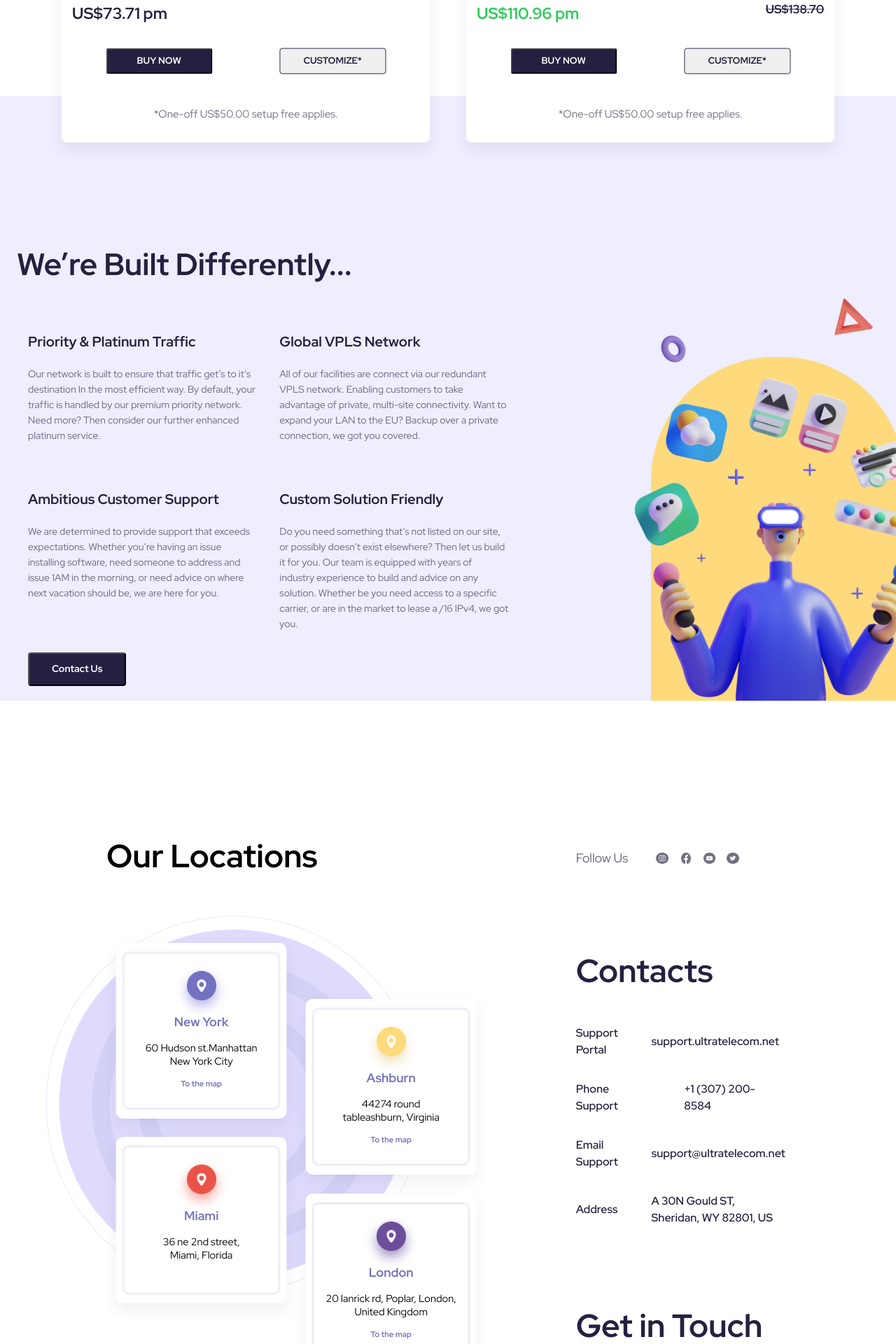
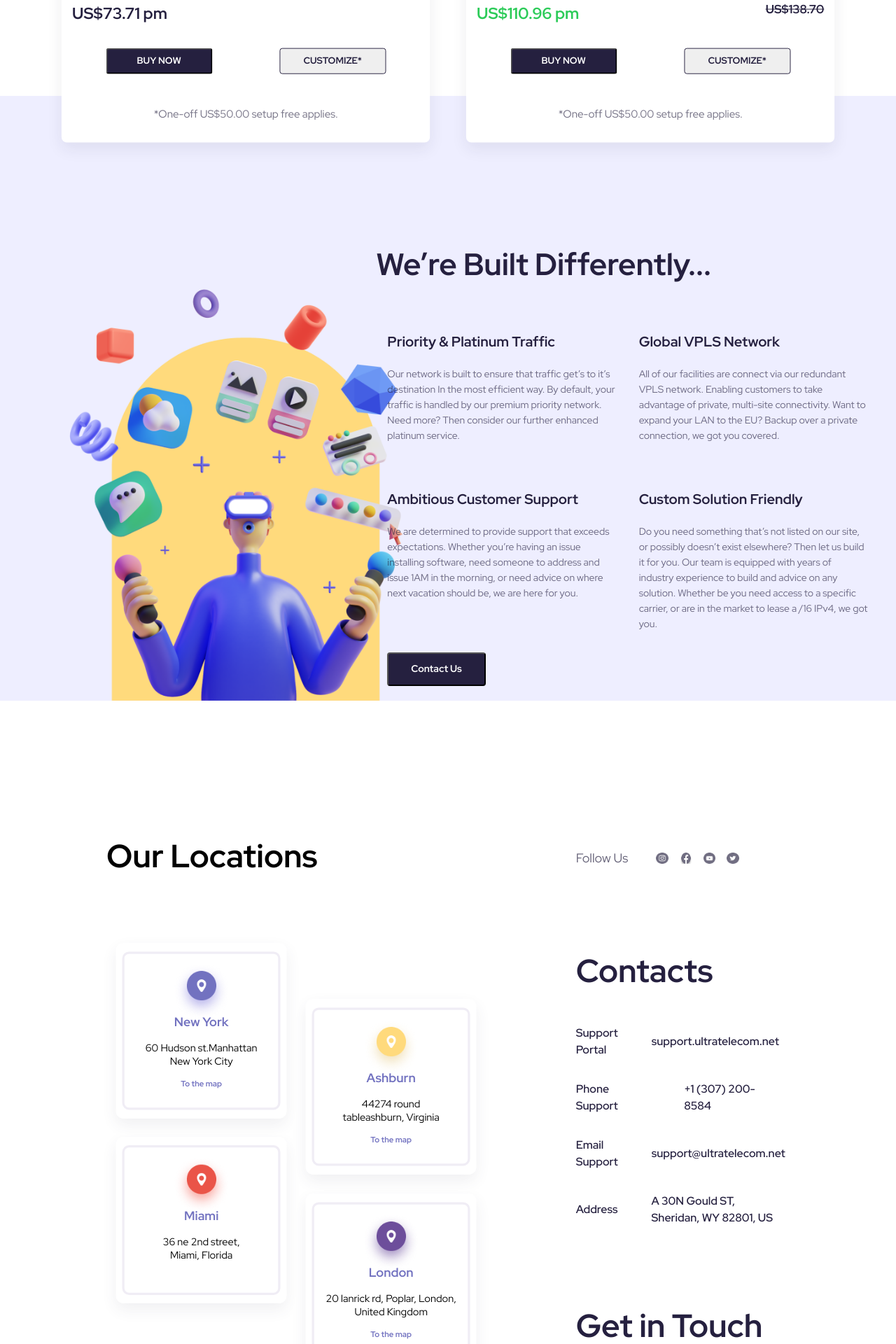
Before and after one commit to blackwolfinc/newUltra-one, a React (Create React App) app: page / in a window 1280 px wide. Shown: the part 3320-5240 px from the top of the page at 70% size. Built offline with nearby package versions, Linux system fonts and the light colour scheme.

Commit message:
fix somethings

```diff
--- a/src/Pages/Page1/Page1.scss
+++ b/src/Pages/Page1/Page1.scss
@@ -577,16 +577,17 @@
 }
 
 .ContainerSectionBuild {
-  background: url(../../Assets/img/background.png);
+  background: url(../../Assets/img/WeBuilt.png);
   min-height: 54rem;
   background-repeat: no-repeat;
-  background-position: center;
+  background-position: unset;
   background-size: cover;
 
   margin-top: -12rem;
   display: flex;
   justify-content: center;
   align-items: center;
+
 
   .buttonContatUs {
     background: #25203f;
--- a/src/Pages/Page1/page1Section6/P1S6.jsx
+++ b/src/Pages/Page1/page1Section6/P1S6.jsx
@@ -4,6 +4,8 @@ import React from 'react';
 export const P1S6 = () => {
   return     <Container>
   <Grid container className="SectionBuildBody">
+
+    <Grid item md={5}></Grid>
     <Grid item md={7}>
       <h1 data-aos="fade-down" data-aos-duration="800">
         We’re Built Differently...
@@ -53,7 +55,6 @@ export const P1S6 = () => {
         <button className="buttonContatUs"    data-aos="fade-up" data-aos-duration="800">Contact Us</button>
       </Grid>
     </Grid>
-    <Grid item md={5}></Grid>
   </Grid>
 </Container>;
 };
--- a/src/Pages/Page1/page1Section7/P1S7.jsx
+++ b/src/Pages/Page1/page1Section7/P1S7.jsx
@@ -21,7 +21,7 @@ export const P1S7 = () => {
           data-aos="fade-up"
           data-aos-duration="1800"
         >
-          <img src={LocationBackground} alt="" className="imgLocationCostum" />
+          {/* <img src={LocationBackground} alt="" className="imgLocationCostum" /> */}
           <h1>Our Locations</h1>
           <Grid container className="KananBody">
             <Grid item xs={12} sm={12} md={6}>
```
Also changed, not shown: src/Assets/img/WeBuilt.png (added).
